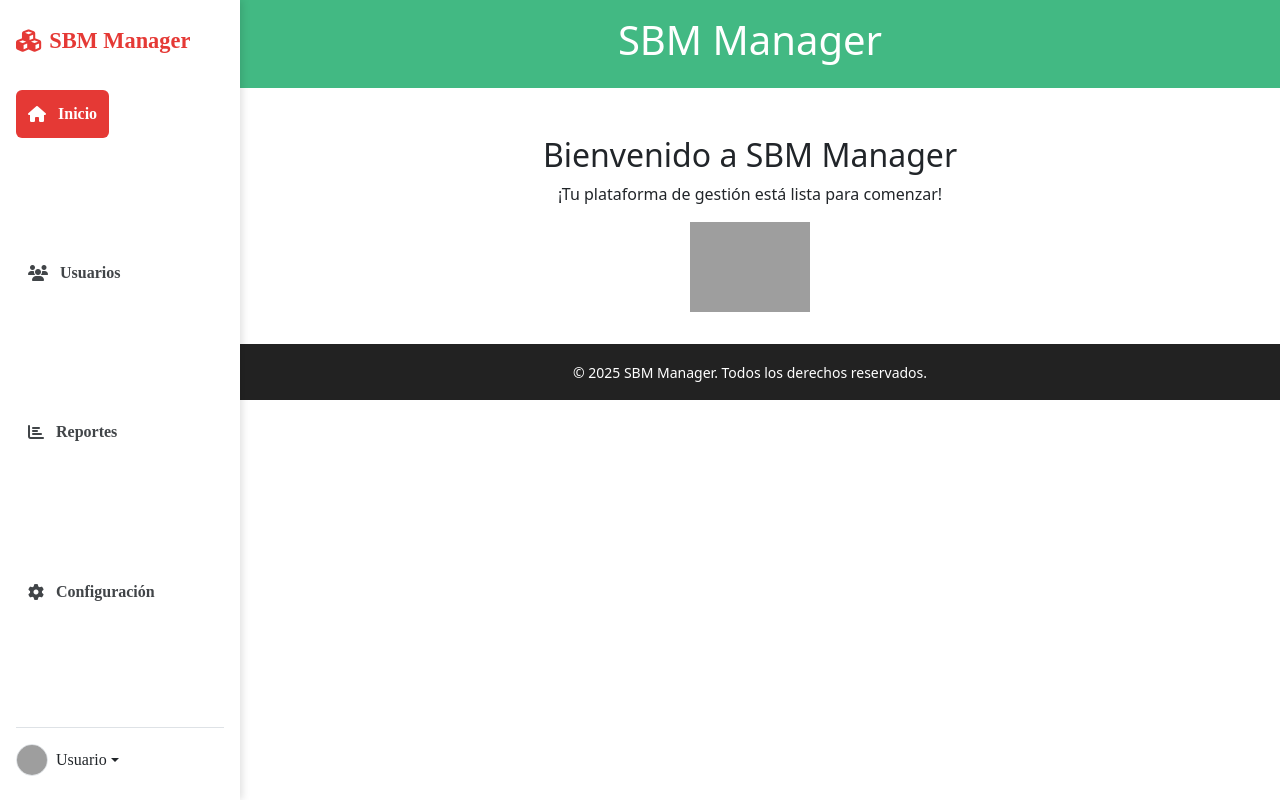
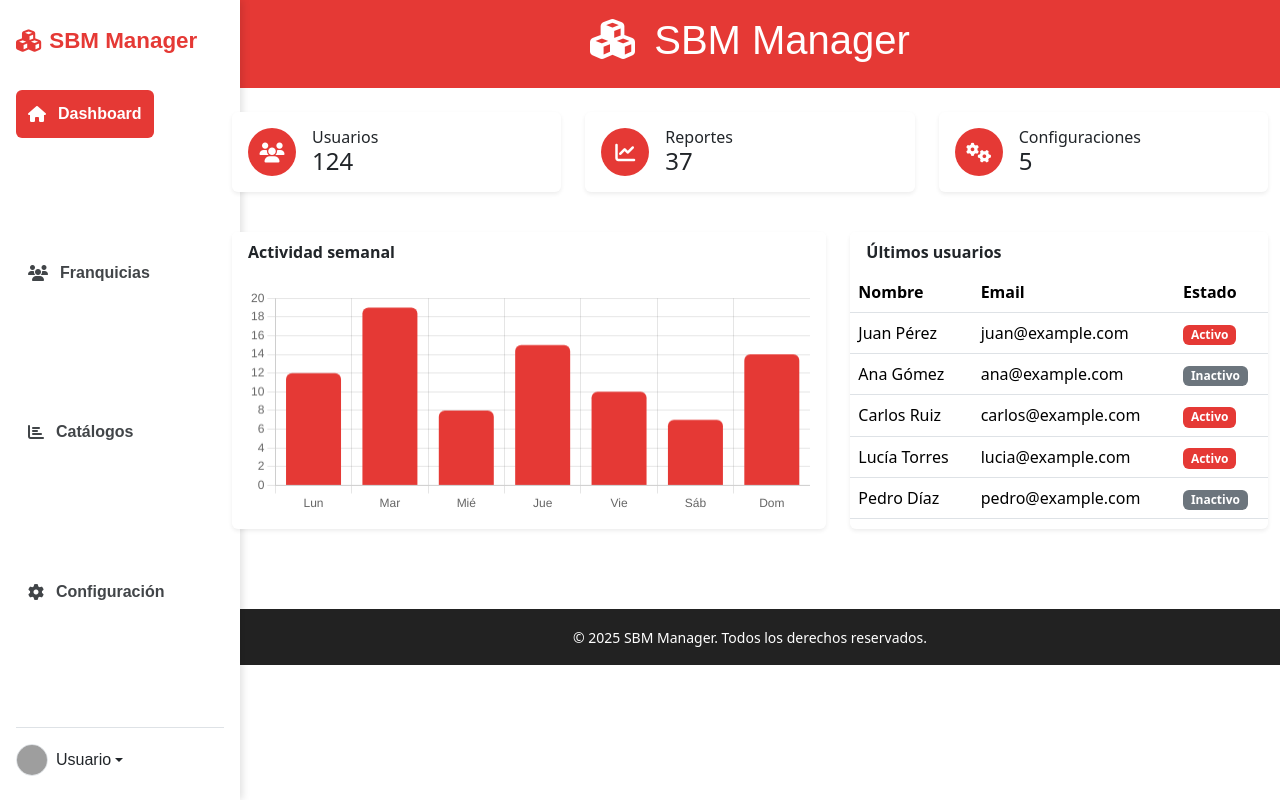
Before and after one commit to Francy1006/SBM-MANAGER, a Vue app in the folder sbm-manager/: page / in a window 1280 px wide. Built offline with nearby package versions, Linux system fonts and the light colour scheme; grey boxes are pictures that could not be loaded; a small style sheet from the web is missing.

Commit message:
dashboard and sidebar style set

```diff
--- a/sbm-manager/public/index.html
+++ b/sbm-manager/public/index.html
@@ -6,6 +6,7 @@
     <link href="https://cdn.jsdelivr.net/npm/bootstrap@5.3.3/dist/css/bootstrap.min.css" rel="stylesheet" integrity="sha384-9ndCyUaIbzAi2FUVXJi0CjmCapSmO7SnpJef0486qhLnuZ2cdeRhO02iuK6FUUVM" crossorigin="anonymous">
     <link href="https://cdn.jsdelivr.net/npm/bootstrap-icons@1.11.3/font/bootstrap-icons.css" rel="stylesheet">
     <link rel="stylesheet" href="https://cdnjs.cloudflare.com/ajax/libs/font-awesome/6.4.2/css/all.min.css" integrity="sha512-papm6p6Q6Q6Q6Q6Q6Q6Q6Q6Q6Q6Q6Q6Q6Q6Q6Q6Q6Q6Q6Q6Q6Q6Q6Q6Q6Q6Q6Q6Q6Q6Q6Q6Q==" crossorigin="anonymous" referrerpolicy="no-referrer" />
+    <script src="https://cdn.jsdelivr.net/npm/chart.js"></script>
   </head>
   <body>
     <div id="app"></div>
--- a/sbm-manager/src/components/Header.vue
+++ b/sbm-manager/src/components/Header.vue
@@ -1,6 +1,9 @@
 <template>
-  <header style="background:#42b983; color:white; padding:1rem; text-align:center;">
-    <h1>SBM Manager</h1>
+  <header style="background:#e53935; color:white; padding:1rem; text-align:center; font-family: 'DINAlternate', Arial, sans-serif;">
+    <h1>
+      <i class="fa-solid fa-cubes me-2"></i>
+      SBM Manager
+    </h1>
   </header>
 </template>
 
--- a/sbm-manager/src/components/Sidebar.vue
+++ b/sbm-manager/src/components/Sidebar.vue
@@ -1,14 +1,14 @@
 <template>
   <aside class="sidebar">
     <a href="#" class="brand">
-      <i class="fas fa-cubes"></i>
-      <span>SBM Manager</span>
+      <i class="fa-solid fa-cubes"></i>
+      <span style="font-family: 'DINAlternate', Arial, sans-serif;">SBM Manager</span>
     </a>
     <ul class="nav">
-      <li><a href="#" class="active"><i class="fas fa-home"></i>Inicio</a></li>
-      <li><a href="#"><i class="fas fa-users"></i>Usuarios</a></li>
-      <li><a href="#"><i class="fas fa-chart-bar"></i>Reportes</a></li>
-      <li><a href="#"><i class="fas fa-cog"></i>Configuración</a></li>
+      <li><a href="#" class="active"><i class="fa-solid fa-home"></i>Dashboard</a></li>
+      <li><a href="#"><i class="fa-solid fa-users"></i>Franquicias</a></li>
+      <li><a href="#"><i class="fa-solid fa-chart-bar"></i>Catálogos</a></li>
+      <li><a href="#"><i class="fa-solid fa-cog"></i>Configuración</a></li>
     </ul>
     <div class="user">
       <a href="#" class="dropdown-toggle" data-bs-toggle="dropdown">
@@ -16,8 +16,8 @@
         <span>Usuario</span>
       </a>
       <ul class="dropdown-menu dropdown-menu-dark">
-        <li><a class="dropdown-item" href="#"><i class="fas fa-user me-2"></i>Perfil</a></li>
-        <li><a class="dropdown-item" href="#"><i class="fas fa-sign-out-alt me-2"></i>Salir</a></li>
+        <li><a class="dropdown-item" href="#"><i class="fa-solid fa-user me-2"></i>Perfil</a></li>
+        <li><a class="dropdown-item" href="#"><i class="fa-solid fa-right-from-bracket me-2"></i>Salir</a></li>
       </ul>
     </div>
   </aside>
@@ -42,7 +42,7 @@ export default {
   flex-direction: column;
   padding: 1.5rem 1rem;
   box-shadow: 2px 0 8px #0002;
-  font-family: 'DINAlternate';
+  font-family: Arial, sans-serif;
 }
 .brand {
   display: flex;
@@ -74,11 +74,13 @@ export default {
   color: #212529; /* texto oscuro */
   opacity: 0.85;
   transition: background 0.3s, opacity 0.3s, color 0.3s;
-  font-family: 'DINAlternate';
+  font-family: 'DINAlternate', Arial, sans-serif;
   font-weight: bold;
 }
 .nav a i {
   margin-right: 0.75rem;
+  font-family: 'Font Awesome 6 Free' !important;
+  font-weight: 900 !important;
 }
 .nav a:hover {
   background: #f5f5f5; /* hover claro */
@@ -99,7 +101,7 @@ export default {
   align-items: center;
   text-decoration: none;
   color: #212529;
-  font-family: 'DINAlternate';
+  font-family: 'DINAlternate', Arial, sans-serif;
 }
 .user img {
   width: 32px;
--- a/sbm-manager/src/views/Home.vue
+++ b/sbm-manager/src/views/Home.vue
@@ -1,13 +1,124 @@
 <template>
-  <section style="text-align:center; margin-top: 3rem;">
-    <h2>Bienvenido a SBM Manager</h2>
-    <p>¡Tu plataforma de gestión está lista para comenzar!</p>
-    <img src="https://vuejs.org/images/logo.png" alt="Vue logo" width="120" />
-  </section>
+  <div class="container-fluid py-4">
+    <div class="row mb-4">
+      <div class="col-md-4 mb-3">
+        <div class="card shadow-sm border-0">
+          <div class="card-body d-flex align-items-center">
+            <div class="bg-danger text-white rounded-circle d-flex align-items-center justify-content-center me-3" style="width:48px;height:48px; background:#e53935!important;">
+              <i class="fas fa-users fa-lg"></i>
+            </div>
+            <div>
+              <h6 class="mb-0">Usuarios</h6>
+              <h4 class="mb-0">124</h4>
+            </div>
+          </div>
+        </div>
+      </div>
+      <div class="col-md-4 mb-3">
+        <div class="card shadow-sm border-0">
+          <div class="card-body d-flex align-items-center">
+            <div class="text-white rounded-circle d-flex align-items-center justify-content-center me-3" style="width:48px;height:48px; background:#e53935!important;">
+              <i class="fas fa-chart-line fa-lg"></i>
+            </div>
+            <div>
+              <h6 class="mb-0">Reportes</h6>
+              <h4 class="mb-0">37</h4>
+            </div>
+          </div>
+        </div>
+      </div>
+      <div class="col-md-4 mb-3">
+        <div class="card shadow-sm border-0">
+          <div class="card-body d-flex align-items-center">
+            <div class="text-white rounded-circle d-flex align-items-center justify-content-center me-3" style="width:48px;height:48px; background:#e53935!important;">
+              <i class="fas fa-cogs fa-lg"></i>
+            </div>
+            <div>
+              <h6 class="mb-0">Configuraciones</h6>
+              <h4 class="mb-0">5</h4>
+            </div>
+          </div>
+        </div>
+      </div>
+    </div>
+    <div class="row mb-4">
+      <div class="col-lg-7 mb-4 mb-lg-0">
+        <div class="card shadow-sm border-0 h-100">
+          <div class="card-header bg-white border-0 fw-bold">Actividad semanal</div>
+          <div class="card-body">
+            <canvas id="barChart" height="120"></canvas>
+          </div>
+        </div>
+      </div>
+      <div class="col-lg-5">
+        <div class="card shadow-sm border-0 h-100">
+          <div class="card-header bg-white border-0 fw-bold">Últimos usuarios</div>
+          <div class="card-body p-0">
+            <table class="table table-hover mb-0">
+              <thead>
+                <tr>
+                  <th>Nombre</th>
+                  <th>Email</th>
+                  <th>Estado</th>
+                </tr>
+              </thead>
+              <tbody>
+                <tr v-for="user in users" :key="user.email">
+                  <td>{{ user.name }}</td>
+                  <td>{{ user.email }}</td>
+                  <td>
+                    <span :class="['badge', user.active ? 'bg-danger' : 'bg-secondary']" :style="user.active ? 'background:#e53935!important;' : ''">
+                      {{ user.active ? 'Activo' : 'Inactivo' }}
+                    </span>
+                  </td>
+                </tr>
+              </tbody>
+            </table>
+          </div>
+        </div>
+      </div>
+    </div>
+  </div>
 </template>
 
 <script>
 export default {
   name: 'Home',
+  data() {
+    return {
+      users: [
+        { name: 'Juan Pérez', email: 'juan@example.com', active: true },
+        { name: 'Ana Gómez', email: 'ana@example.com', active: false },
+        { name: 'Carlos Ruiz', email: 'carlos@example.com', active: true },
+        { name: 'Lucía Torres', email: 'lucia@example.com', active: true },
+        { name: 'Pedro Díaz', email: 'pedro@example.com', active: false },
+      ]
+    };
+  },
+  mounted() {
+    // Cargar gráfica de barras con Chart.js
+    if (window.Chart) {
+      const ctx = document.getElementById('barChart').getContext('2d');
+      new window.Chart(ctx, {
+        type: 'bar',
+        data: {
+          labels: ['Lun', 'Mar', 'Mié', 'Jue', 'Vie', 'Sáb', 'Dom'],
+          datasets: [{
+            label: 'Reportes',
+            data: [12, 19, 8, 15, 10, 7, 14],
+            backgroundColor: '#e53935',
+            borderRadius: 6
+          }]
+        },
+        options: {
+          plugins: { legend: { display: false } },
+          scales: { y: { beginAtZero: true } }
+        }
+      });
+    }
+  }
 };
 </script>
+
+<!-- Chart.js CDN -->
+<!-- Agrega esto en el index.html si no está -->
```
